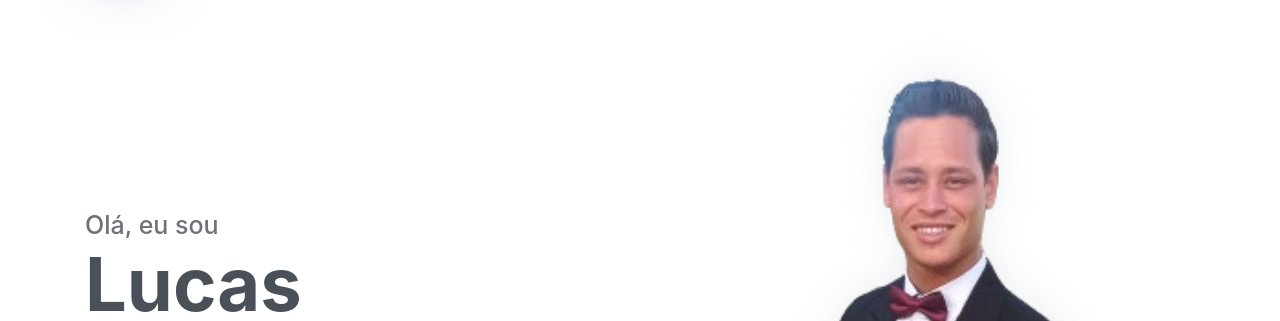
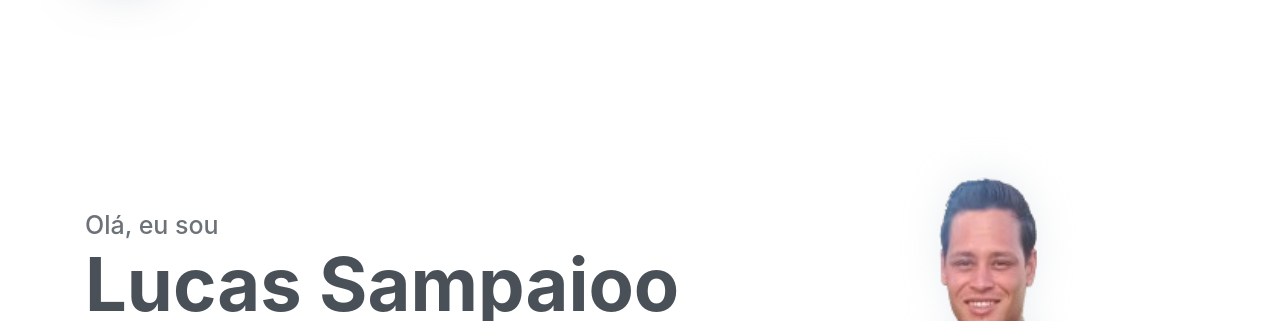
Before and after one commit to Lucas1057/portifolio, a plain HTML site: page index.html in a window 1280 px wide. Shown: the part 84-405 px from the top of the page. Drawn offline with Linux system fonts and the light colour scheme.

Commit message:
mudei o o do sampaio

```diff
--- a/index.html
+++ b/index.html
@@ -58,7 +58,7 @@
         <div class="container">
             <div class="infos">
                 <h6 class="subtitle">Olá, eu sou</h6>
-                <h6 class="title">Lucas <!-- Sampaio --></h6>
+                <h6 class="title">Lucas Sampaioo</h6>
                 <p>Programador & UI/UX Designer</p>
 
                 <div class="buttons pt-3">
```
